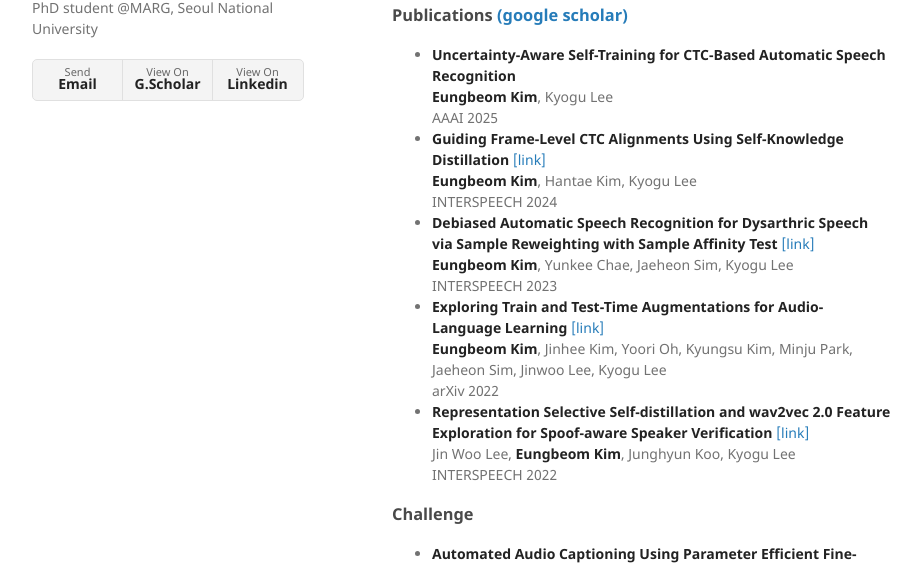
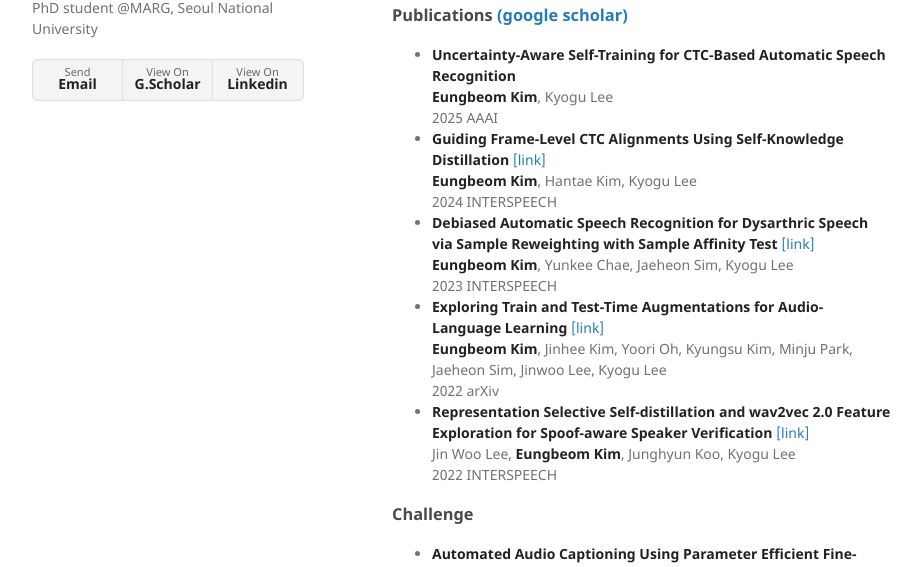
Before and after one commit to eungkim/eungkim.github.io, a Jekyll site: the page built from index.md, in a window 1280 px wide and 1195 px high. Shown: the part 498-1065 px from the top of the window, without its empty margins (178-1099 px from the left). Built offline with Jekyll 4.4.1, drawn with Linux system fonts in a browser that asks for light colours.

Commit message:
20241215

```diff
--- a/index.md
+++ b/index.md
@@ -19,19 +19,19 @@ Research Intern, NAVER Papago
 ### Publications [(google scholar)](https://scholar.google.com/citations?hl=en&user=nxoqISsAAAAJ)
 - **Uncertainty-Aware Self-Training for CTC-Based Automatic Speech Recognition**
   __Eungbeom Kim__, Kyogu Lee
-  AAAI 2025
+  2025 AAAI
 - **Guiding Frame-Level CTC Alignments Using Self-Knowledge Distillation** [[link]](https://arxiv.org/abs/2406.07909)
   __Eungbeom Kim__, Hantae Kim, Kyogu Lee
-  INTERSPEECH 2024
+  2024 INTERSPEECH
 - **Debiased Automatic Speech Recognition for Dysarthric Speech via Sample Reweighting with Sample Affinity Test** [[link]](https://arxiv.org/abs/2305.13108)
   __Eungbeom Kim__, Yunkee Chae, Jaeheon Sim, Kyogu Lee
-  INTERSPEECH 2023
+  2023 INTERSPEECH
 - **Exploring Train and Test-Time Augmentations for Audio-Language Learning** [[link]](https://arxiv.org/abs/2210.17143)
   __Eungbeom Kim__, Jinhee Kim, Yoori Oh, Kyungsu Kim, Minju Park, Jaeheon Sim, Jinwoo Lee, Kyogu Lee
-  arXiv 2022
+  2022 arXiv
 - **Representation Selective Self-distillation and wav2vec 2.0 Feature Exploration for Spoof-aware Speaker Verification** [[link]](https://arxiv.org/abs/2204.02639)
   Jin Woo Lee, __Eungbeom Kim__, Junghyun Koo, Kyogu Lee
-  INTERSPEECH 2022
+  2022 INTERSPEECH
 
 ### Challenge
 - **Automated Audio Captioning Using Parameter Efficient Fine-Tuning and Merging for LLMs**
```
